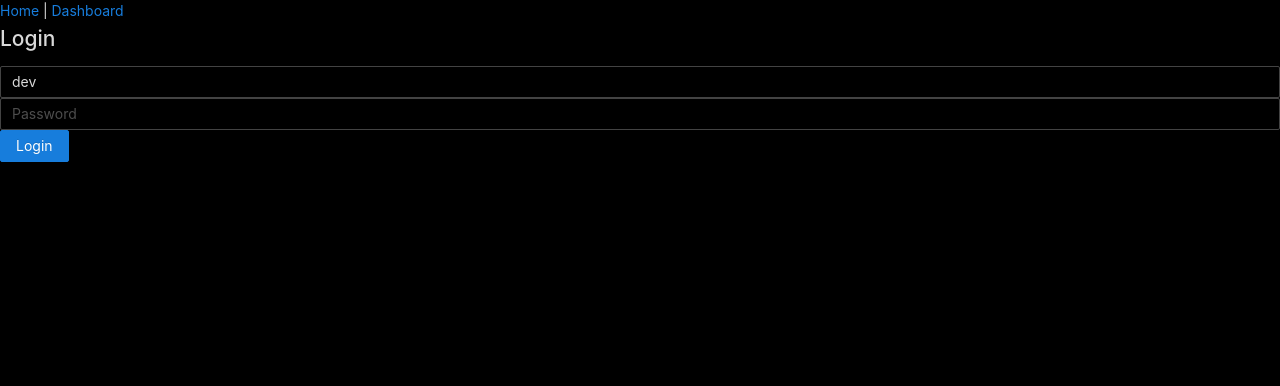
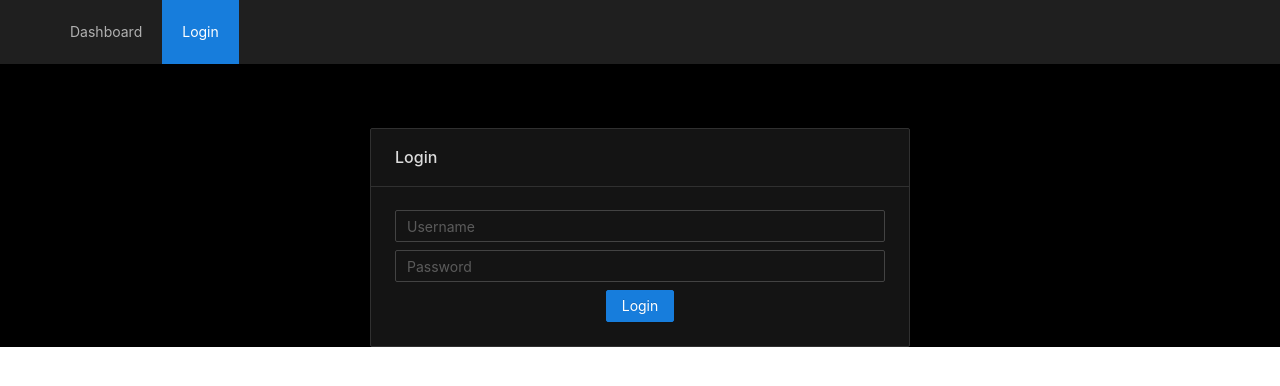
Before and after one commit to sagarsys/react-task-organiser-app, a React app: page / in a window 1280 px wide. Shown: the top 386 px of the page. Built offline with nearby package versions, Linux system fonts and the light colour scheme.

Commit message:
-- Add some styling to the front using antd

```diff
--- a/package.json
+++ b/package.json
@@ -46,6 +46,7 @@
     "webpack-dev-server": "^3.10.3"
   },
   "dependencies": {
+    "@ant-design/icons": "^4.0.6",
     "@babel/core": "^7.9.0",
     "@babel/node": "^7.8.7",
     "@babel/preset-env": "^7.9.5",
--- a/src/app/components/App.jsx
+++ b/src/app/components/App.jsx
@@ -1,19 +1,23 @@
 import React from 'react'
 import { Provider } from 'react-redux'
 import { Router, Route } from 'react-router-dom'
+import { Layout } from 'antd'
 import { store } from '../store'
-import { ConnectedDashboard } from './Dashboard'
 import { history } from '../store/history'
 import { RouteGuard } from './RouteGuard'
 import { ConnectedNavigation } from './Navigation'
+import { ConnectedDashboard } from './Dashboard'
 import { ConnectedTaskDetail } from './TaskDetail'
 import { ConnectedLogin } from './Login'
+
+const { Content } = Layout
 
 export const App = () => (
   <Router history={history}>
     <Provider store={store}>
-      <div>
+      <Layout>
         <ConnectedNavigation />
+        <Content className="container mt-4">
           <Route exact path="/" component={ConnectedLogin} />
           <Route
             exact
@@ -25,7 +29,8 @@ export const App = () => (
             path="/task/:id"
             render={RouteGuard(ConnectedTaskDetail)}
           />
-      </div>
+        </Content>
+      </Layout>
     </Provider>
   </Router>
 )
--- a/src/app/components/Dashboard.jsx
+++ b/src/app/components/Dashboard.jsx
@@ -1,14 +1,16 @@
 import React from 'react'
 import { connect } from 'react-redux'
 import { ConnectedTaskList } from './TaskList'
+import { Layout, Row } from 'antd'
 
 export const Dashboard = ({ groups }) => (
-  <div>
-    <h1>Dashboard</h1>
-    {groups.map((group) => (
-      <ConnectedTaskList id={group.id} name={group.name} key={group.id} />
-    ))}
-  </div>
+  <Layout>
+    <Row gutter={16}>
+      {groups.map((group) => (
+        <ConnectedTaskList id={group.id} name={group.name} key={group.id} />
+      ))}
+    </Row>
+  </Layout>
 )
 
 const mapStateToProps = (state) => ({
--- a/src/app/components/Login.jsx
+++ b/src/app/components/Login.jsx
@@ -1,21 +1,22 @@
 import React, { useState } from 'react'
 import { connect } from 'react-redux'
-import { Button, Input } from 'antd'
+import { Button, Input, Space, Layout, Row, Col, Card } from 'antd'
 import * as mutations from '../store/mutations'
 
 export const Login = ({ authenticated, authenticateUser }) => {
-  const [username, setUsername] = useState('dev')
+  const [username, setUsername] = useState('')
   const [password, setPassword] = useState('')
   return (
-    <div>
-      <h2>Login</h2>
+    <Card title="Login" className="w-100 login">
       <form>
+        <Space direction="vertical" className="w-100">
           <Input
             placeholder="Username"
             name="username"
             value={username}
             onChange={(e) => setUsername(e.target.value)}
           />
+
           <Input
             type="password"
             placeholder="Password"
@@ -23,18 +24,21 @@ export const Login = ({ authenticated, authenticateUser }) => {
             value={password}
             onChange={(e) => setPassword(e.target.value)}
           />
+
           {authenticated === mutations.NOT_AUTHENTICATED && (
             <p>Incorrect login details</p>
           )}
           <Button
             type="primary"
+            className="center-block"
             loading={authenticated === mutations.AUTHENTICATING}
             onClick={() => authenticateUser(username, password)}
           >
             Login
           </Button>
+        </Space>
       </form>
-    </div>
+    </Card>
   )
 }
 
--- a/src/app/components/Navigation.jsx
+++ b/src/app/components/Navigation.jsx
@@ -1,11 +1,30 @@
 import React from 'react'
 import { connect } from 'react-redux'
 import { Link } from 'react-router-dom'
+import { Layout, Menu } from 'antd'
+import * as mutations from '../store/mutations'
+const { Header } = Layout
 
-export const Navigation = () => (
-  <div>
-    <Link to="/">Home</Link> | <Link to="/dashboard">Dashboard</Link>
-  </div>
+export const Navigation = ({ authenticated }) => (
+  <Header>
+    <Menu
+      theme="dark"
+      mode="horizontal"
+      selectable={false}
+      selectedKeys={authenticated ? ['2'] : ['1']}
+    >
+      <Menu.Item key="2">
+        <Link to="/dashboard">Dashboard</Link>
+      </Menu.Item>
+      <Menu.Item key="1" className="right" selectable={false}>
+        <Link to="/">Login</Link>
+      </Menu.Item>
+    </Menu>
+  </Header>
 )
 
-export const ConnectedNavigation = connect((state) => state)(Navigation)
+const mapStateToProps = (state) => ({
+  authenticated: state.session.authenticated === mutations.AUTHENTICATED,
+})
+
+export const ConnectedNavigation = connect(mapStateToProps)(Navigation)
--- a/src/app/components/TaskDetail.jsx
+++ b/src/app/components/TaskDetail.jsx
@@ -2,8 +2,10 @@ import React from 'react'
 import { connect } from 'react-redux'
 import { Link } from 'react-router-dom'
 import * as mutations from '../store/mutations'
-import { Button, Input, Select } from 'antd'
+import { Button, Card, Input, Select, Space, Switch } from 'antd'
+import { CheckOutlined, CloseOutlined } from '@ant-design/icons'
 
+const { TextArea } = Input
 const { Option } = Select
 
 const TaskDetail = ({
@@ -16,22 +18,17 @@ const TaskDetail = ({
   setTaskGroup,
   setTaskName,
 }) => (
-  <div>
-    <div>
-      <Input
+  <Card title="Task details" className="w-100">
+    <Space direction="vertical" className="w-100">
+      <TextArea
+        autoSize
         value={task.name}
         onChange={({ target: { value } }) => setTaskName(id, value)}
       />
-    </div>
-    <div>
-      <Button onClick={() => setTaskStatus(id, !isComplete)}>
-        {isComplete ? 'Reopen' : 'Complete'}
-      </Button>
-    </div>
-    <div>
+      <Space direction="horizontal">
         <Select
           defaultValue={task.group}
-        style={{ width: 120 }}
+          style={{ width: 120, marginRight: 30 }}
           onChange={(groupId) => setTaskGroup(id, groupId)}
         >
           {groups.map((group) => (
@@ -40,13 +37,20 @@ const TaskDetail = ({
             </Option>
           ))}
         </Select>
-    </div>
-    <div>
+
+        <label style={{ marginLeft: 15 }}>Completed</label>
+        <Switch
+          defaultChecked={isComplete}
+          checkedChildren={<CheckOutlined />}
+          unCheckedChildren={<CloseOutlined />}
+          onClick={() => setTaskStatus(id, !isComplete)}
+        />
+      </Space>
       <Link to="/dashboard">
         <Button type="link">Done</Button>
       </Link>
-    </div>
-  </div>
+    </Space>
+  </Card>
 )
 
 const mapStateToProps = (state, ownProps) => {
--- a/src/app/components/TaskList.jsx
+++ b/src/app/components/TaskList.jsx
@@ -2,22 +2,21 @@ import React from 'react'
 import { connect } from 'react-redux'
 import { requestTaskCreation } from '../store/mutations'
 import { Link } from 'react-router-dom'
-import { Button } from 'antd'
+import { Button, Card, Col } from 'antd'
 
 export const TaskList = ({ tasks, name, id, createNewTask }) => (
-  <div>
-    <h3>{name}</h3>
-    <div>
+  <Col span={8}>
+    <Card title={name}>
       {tasks.map((task) => (
         <Link to={`/task/${task.id}`} key={task.id}>
           <div>{task.name}</div>
         </Link>
       ))}
-    </div>
-    <Button type="primary" onClick={() => createNewTask(id)}>
-      New task
-    </Button>
-  </div>
+      <Button className="mt-1" type="primary" onClick={() => createNewTask(id)}>
+        New task
+      </Button>
+    </Card>
+  </Col>
 )
 
 const mapStateToProps = (state, ownProps) => {
--- a/src/app/index.less
+++ b/src/app/index.less
@@ -1 +1,47 @@
 @import '~antd/dist/antd.dark.css';
+
+@import '~antd/lib/style/index';
+
+.container {
+  width: 100%;
+  display: flex;
+  align-self: center;
+  margin: auto;
+}
+
+.make-container(@minWidth, @breakpoint) {
+  @media (min-width: @minWidth) {
+    .container {
+      max-width: @breakpoint;
+    }
+  }
+}
+
+.make-container(@screen-xs-min, @screen-xs);
+.make-container(@screen-sm-min, @screen-sm);
+.make-container(@screen-md-min, @screen-md);
+.make-container(@screen-lg-min, @screen-lg);
+.make-container(@screen-xl-min, @screen-xl);
+.make-container(@screen-xxl-min, @screen-xxl);
+
+.w-100 {
+  width: 100%;
+}
+
+.center-block {
+  display: block;
+  margin: 0 auto;
+}
+
+.mt-1 {
+  margin-top: 1rem;
+}
+
+.mt-4 {
+  margin-top: 4rem;
+}
+
+.login {
+  max-width: 540px;
+  margin: 0 auto;
+}
```
Also changed, not shown: 1 other file (tests, documents, lock files or other folders). Lines whose indentation alone changed are shown as unchanged.
